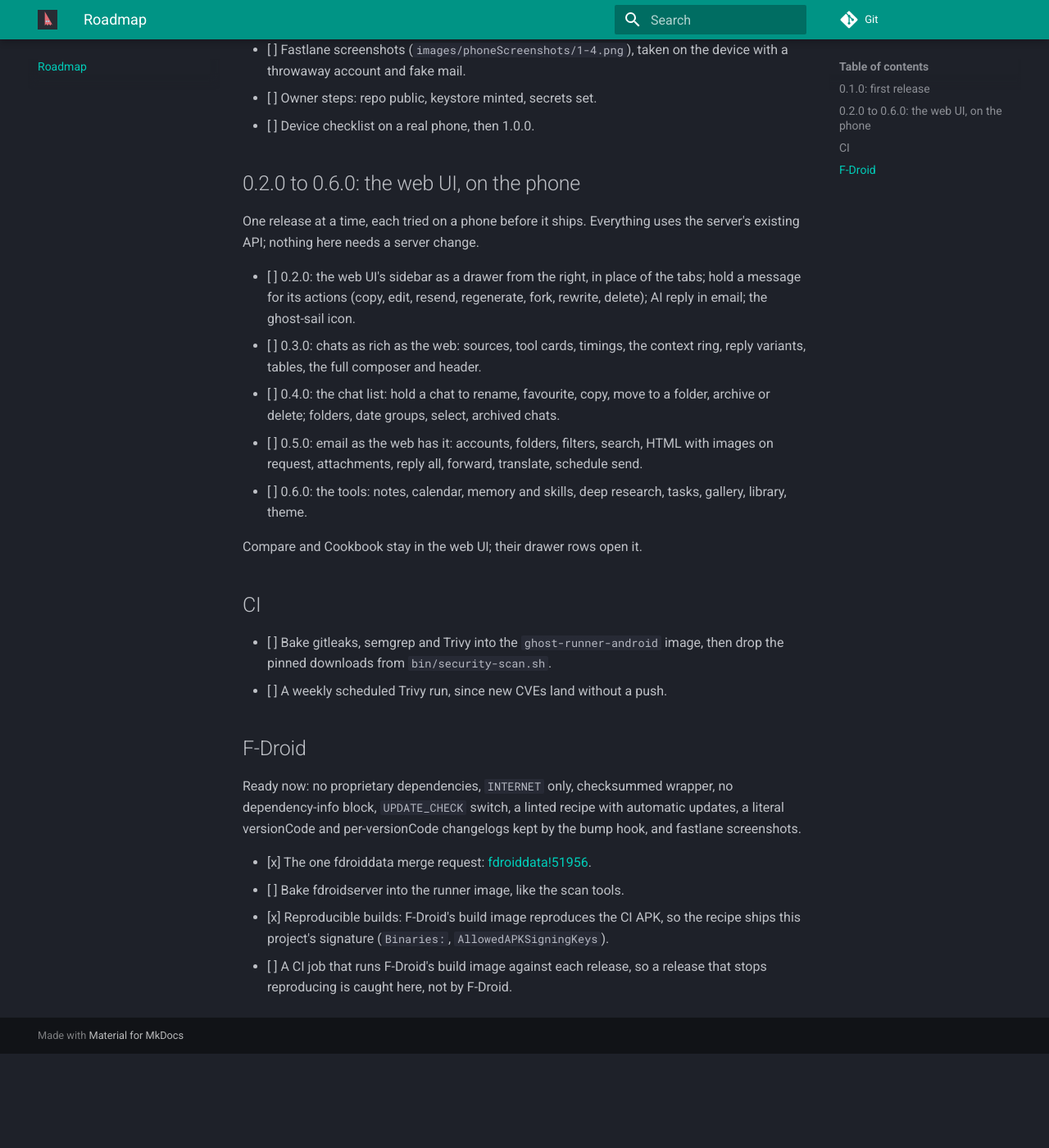
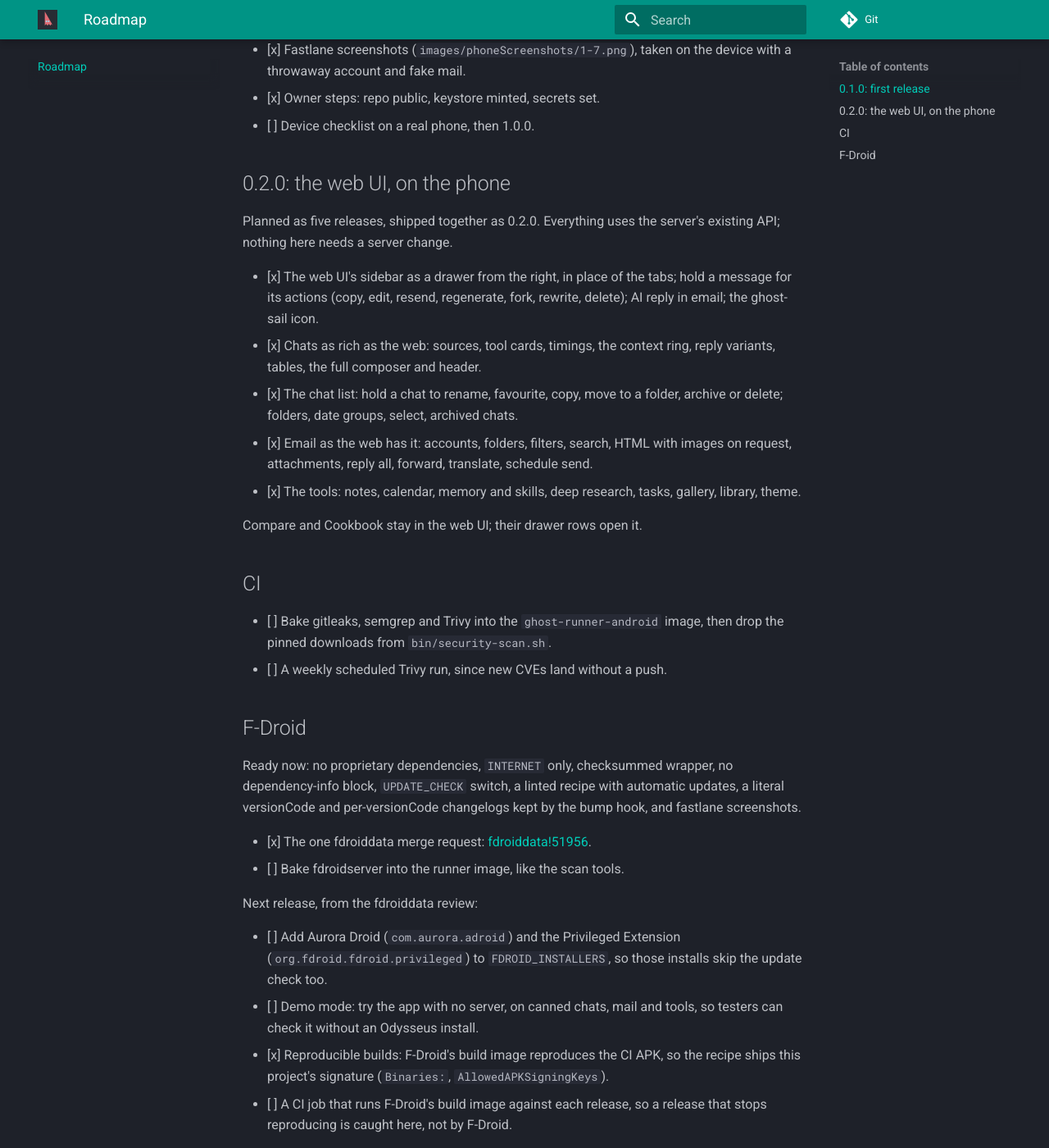
Before and after one commit to wraith-proxy/wraith-odysseus-apk, an MkDocs documentation site: the page built from docs/ROADMAP.md, in a window 1280 px wide and 1400 px high, scrolled down 541 px. Shown: the whole window at 82% size. Built offline with MkDocs 1.6.1 and Material for MkDocs 9.7.7, drawn with Linux system fonts in a browser that asks for light colours; before the commit the page ends 1826 px from its top, so only the background shows below that.

Commit message:
chore/TJP-10103: roadmap catches up with 0.5.0, adds F-Droid review follow-ups [skip ci]

```diff
--- a/docs/ROADMAP.md
+++ b/docs/ROADMAP.md
@@ -16,27 +16,27 @@
 - [x] Email: unread across every account, read, mark unread, send, reply.
 - [x] About, FAQ, update dialog, fastlane text, F-Droid recipe draft,
       Obtainium preset link.
-- [ ] Fastlane screenshots (`images/phoneScreenshots/1-4.png`), taken on the
+- [x] Fastlane screenshots (`images/phoneScreenshots/1-7.png`), taken on the
       device with a throwaway account and fake mail.
-- [ ] Owner steps: repo public, keystore minted, secrets set.
+- [x] Owner steps: repo public, keystore minted, secrets set.
 - [ ] Device checklist on a real phone, then 1.0.0.
 
-## 0.2.0 to 0.6.0: the web UI, on the phone
+## 0.2.0: the web UI, on the phone
 
-One release at a time, each tried on a phone before it ships. Everything
-uses the server's existing API; nothing here needs a server change.
+Planned as five releases, shipped together as 0.2.0. Everything uses the
+server's existing API; nothing here needs a server change.
 
-- [ ] 0.2.0: the web UI's sidebar as a drawer from the right, in place of the
+- [x] The web UI's sidebar as a drawer from the right, in place of the
       tabs; hold a message for its actions (copy, edit, resend, regenerate,
       fork, rewrite, delete); AI reply in email; the ghost-sail icon.
-- [ ] 0.3.0: chats as rich as the web: sources, tool cards, timings, the
+- [x] Chats as rich as the web: sources, tool cards, timings, the
       context ring, reply variants, tables, the full composer and header.
-- [ ] 0.4.0: the chat list: hold a chat to rename, favourite, copy, move to a
+- [x] The chat list: hold a chat to rename, favourite, copy, move to a
       folder, archive or delete; folders, date groups, select, archived chats.
-- [ ] 0.5.0: email as the web has it: accounts, folders, filters, search,
+- [x] Email as the web has it: accounts, folders, filters, search,
       HTML with images on request, attachments, reply all, forward, translate,
       schedule send.
-- [ ] 0.6.0: the tools: notes, calendar, memory and skills, deep research,
+- [x] The tools: notes, calendar, memory and skills, deep research,
       tasks, gallery, library, theme.
 
 Compare and Cookbook stay in the web UI; their drawer rows open it.
@@ -58,6 +58,14 @@
   [fdroiddata!51956](https://gitlab.com/fdroid/fdroiddata/-/merge_requests/51956).
 - [ ] Bake fdroidserver into the runner image, like the scan tools.
 
+Next release, from the fdroiddata review:
+
+- [ ] Add Aurora Droid (`com.aurora.adroid`) and the Privileged Extension
+      (`org.fdroid.fdroid.privileged`) to `FDROID_INSTALLERS`, so those
+      installs skip the update check too.
+- [ ] Demo mode: try the app with no server, on canned chats, mail and
+      tools, so testers can check it without an Odysseus install.
+
 - [x] Reproducible builds: F-Droid's build image reproduces the CI APK, so
   the recipe ships this project's signature (`Binaries:`,
   `AllowedAPKSigningKeys`).
```
